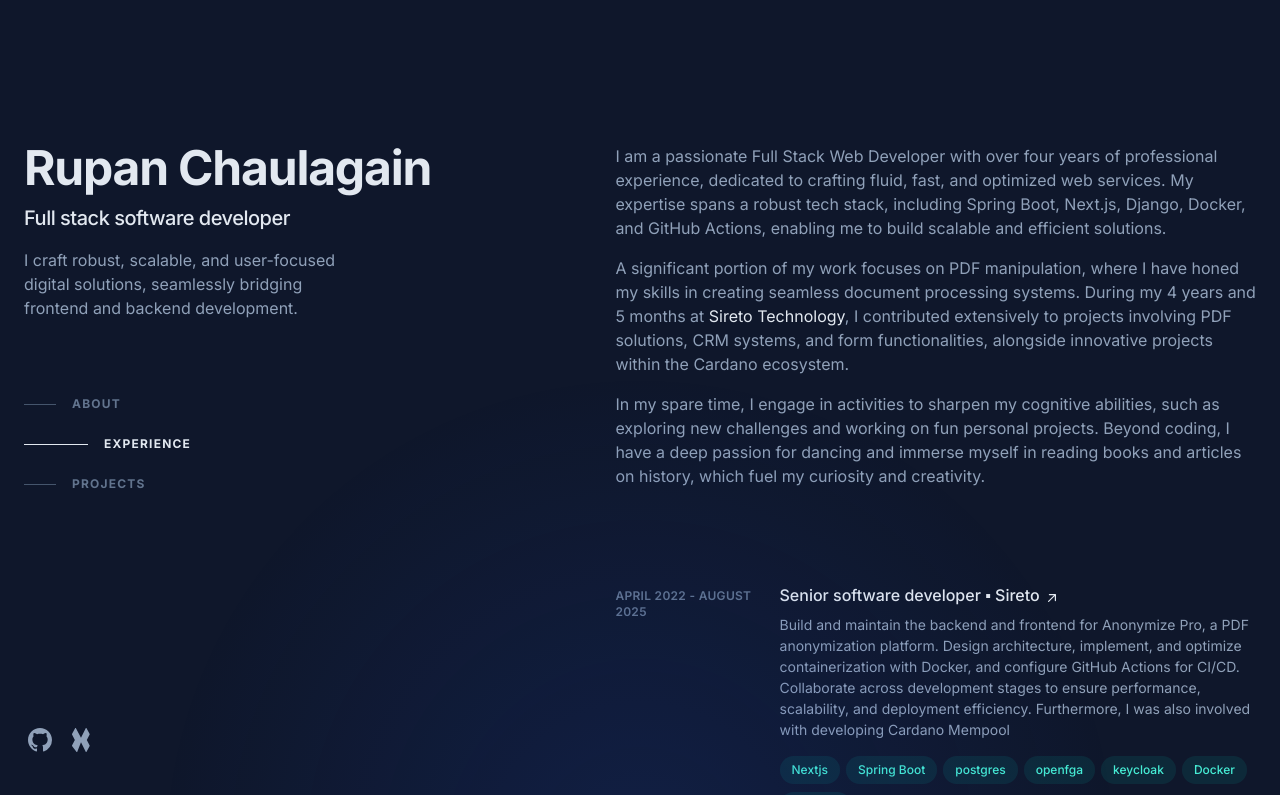
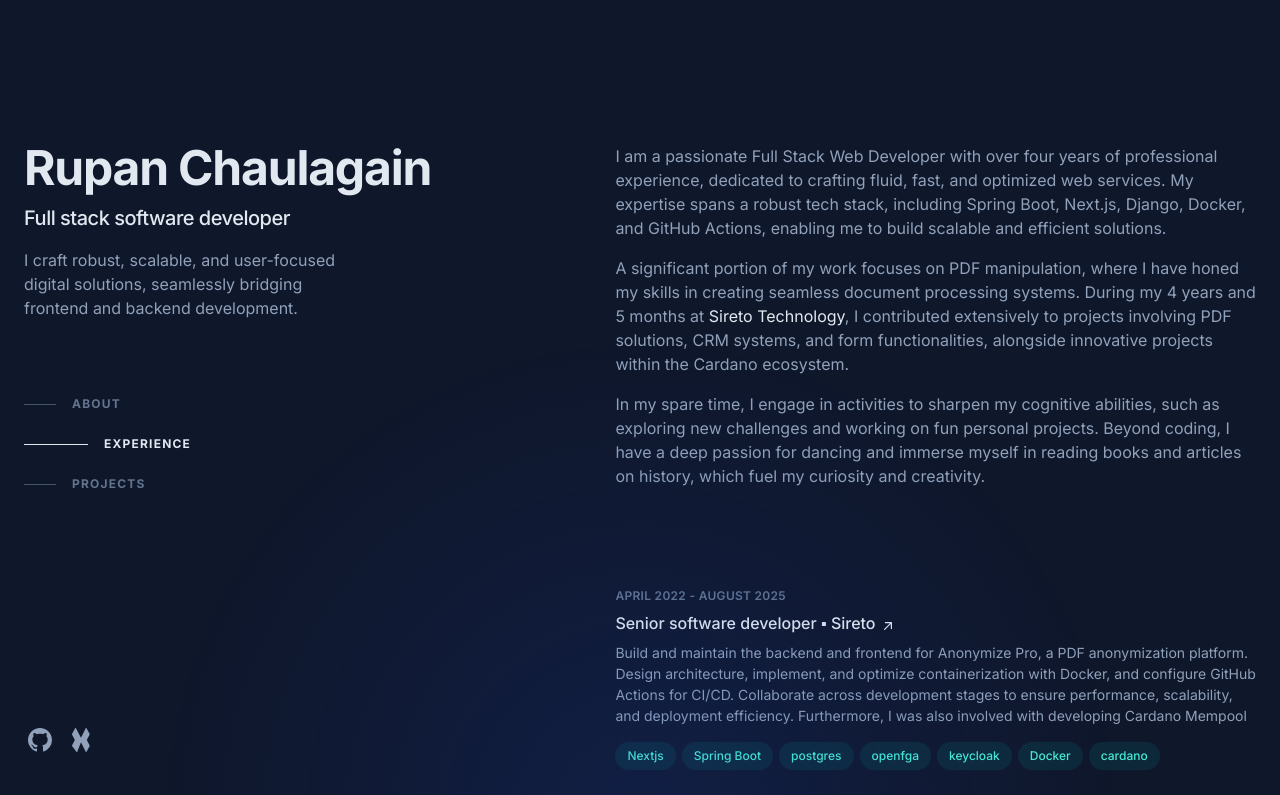
Before and after one commit to ruppo-912116/merupan, a Next.js app: page / in a window 1280 px wide. Shown: the top 795 px of the page. Built offline with nearby package versions, Linux system fonts and the light colour scheme.

Commit message:
chore: extract hover card component

```diff
--- a/src/components/details/experience.tsx
+++ b/src/components/details/experience.tsx
@@ -1,5 +1,6 @@
 import {forwardRef} from "react";
 import Link from "next/link";
+import {HoverCard} from "@/components/shared/hover-card";
 
 // Optional: add a url per experience if you want the company name to be clickable
 type Experience = {
@@ -78,12 +79,9 @@
 
     return (
         <li className="mb-12">
-            <div
-                className="group relative grid pb-1 transition-all sm:grid-cols-8 sm:gap-8 md:gap-4 lg:hover:!opacity-100 lg:group-hover/list:opacity-50">
-                {/* hover background */}
-                <div
-                    className="absolute -inset-x-4 -inset-y-4 z-0 hidden rounded-md transition motion-reduce:transition-none lg:-inset-x-6 lg:block lg:group-hover:bg-slate-800/50 lg:group-hover:shadow-[inset_0_1px_0_0_rgba(148,163,184,0.1)] lg:group-hover:drop-shadow-lg"/>
-                {/* date */}
+            <HoverCard
+                className={"sm:grids-cols-8 sm:gap-8 md:gap-4"}
+            >
                 <header
                     className="z-10 mb-2 mt-1 text-xs font-semibold uppercase tracking-wide text-slate-500 sm:col-span-2"
                     aria-label={`${exp.date}`}
@@ -131,7 +129,7 @@
                         </ul>
                     )}
                 </div>
-            </div>
+            </HoverCard>
         </li>
     );
 }
--- /dev/null
+++ b/src/components/shared/hover-card.tsx
@@ -0,0 +1,72 @@
+import React, {forwardRef, JSX} from "react";
+
+type ElementTag = keyof JSX.IntrinsicElements;
+
+type HoverCardProps<T extends ElementTag = "div"> = {
+    /** element tag to render as */
+    as?: T;
+    /** extra classes for the outer wrapper (e.g., grid cols, gaps) */
+    className?: string;
+    /** tailwind for the overlay if you want to tweak */
+    overlayClassName?: string;
+    /** controls the overlay inset; defaults match your previous card */
+    insetClassName?: string;
+    /** children you want inside the card */
+    children: React.ReactNode;
+} & Omit<React.ComponentPropsWithoutRef<T>, "as" | "children" | "className">;
+
+/**
+ * Reusable hoverable wrapper with background overlay + opacity choreography.
+ * Put it inside a parent with `group/list` if you want sibling dimming.
+ */
+export const HoverCard = forwardRef<HTMLElement, HoverCardProps>((props, ref) => {
+    const {
+        as,
+        className = "",
+        overlayClassName = "",
+        insetClassName = "",
+        children,
+        ...rest
+    } = props as HoverCardProps; // simple cast for union props
+
+    const Comp = (as || "div") as ElementTag;
+
+    const outer = [
+        // base
+        "group relative transition-all",
+        // match your old layout defaults; caller can override/extend via className
+        "grid pb-1",
+        // the “highlight this, dim siblings” behavior
+        "lg:hover:!opacity-100 lg:group-hover/list:opacity-50",
+        className,
+    ]
+        .filter(Boolean)
+        .join(" ");
+
+    const overlay = [
+        "absolute z-0 hidden rounded-md transition motion-reduce:transition-none",
+        // original inset behavior
+        "-inset-x-4 -inset-y-4 lg:-inset-x-6",
+        // only show overlay at lg+ to match your original
+        "lg:block",
+        // hover visual styles
+        "lg:group-hover:bg-slate-800/50",
+        "lg:group-hover:shadow-[inset_0_1px_0_0_rgba(148,163,184,0.1)]",
+        "lg:group-hover:drop-shadow-lg",
+        insetClassName,
+        overlayClassName,
+    ]
+        .filter(Boolean)
+        .join(" ");
+
+    return (
+        <div ref={ref as any} className={outer} {...(rest as any)}>
+            {/* hover background */}
+            <div className={overlay} aria-hidden="true" />
+            {/* content sits above overlay */}
+            <div className="z-10 w-full">{children}</div>
+        </div>
+    );
+});
+
+HoverCard.displayName = "HoverCard";
```
